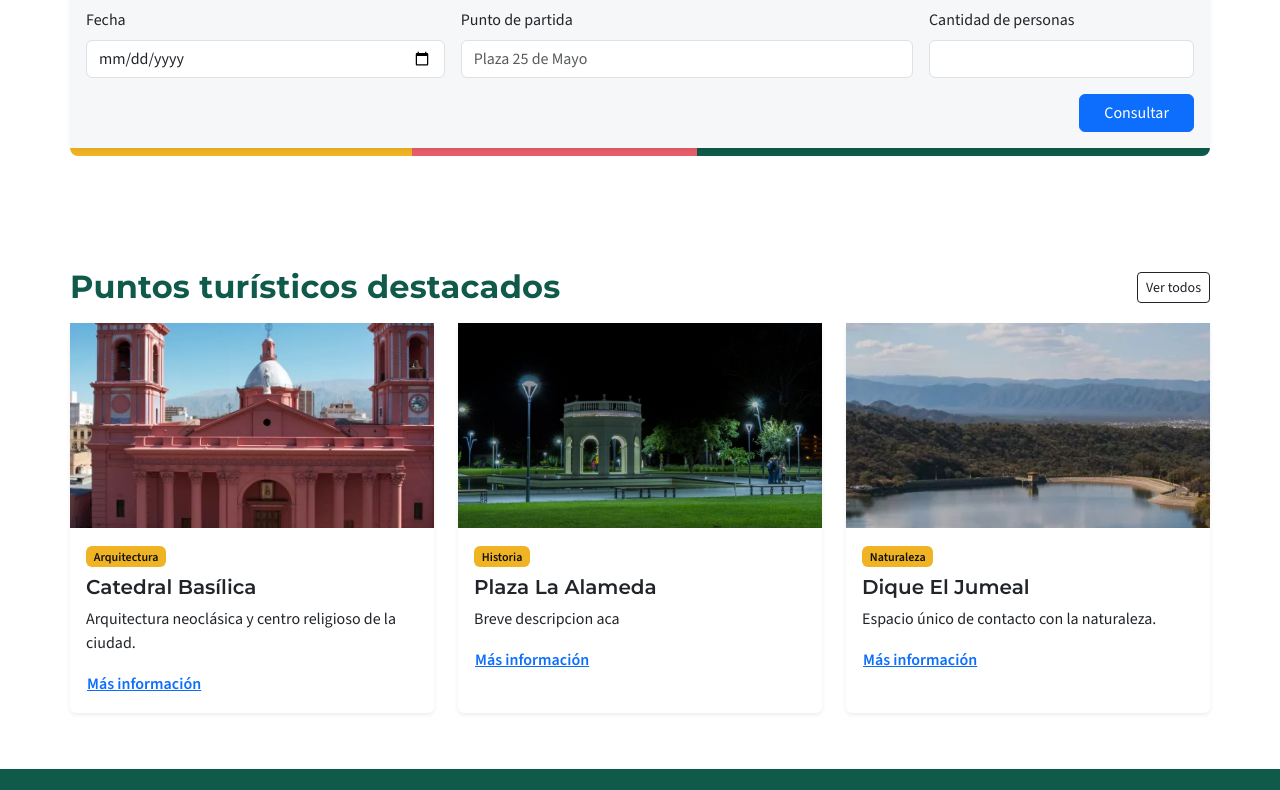
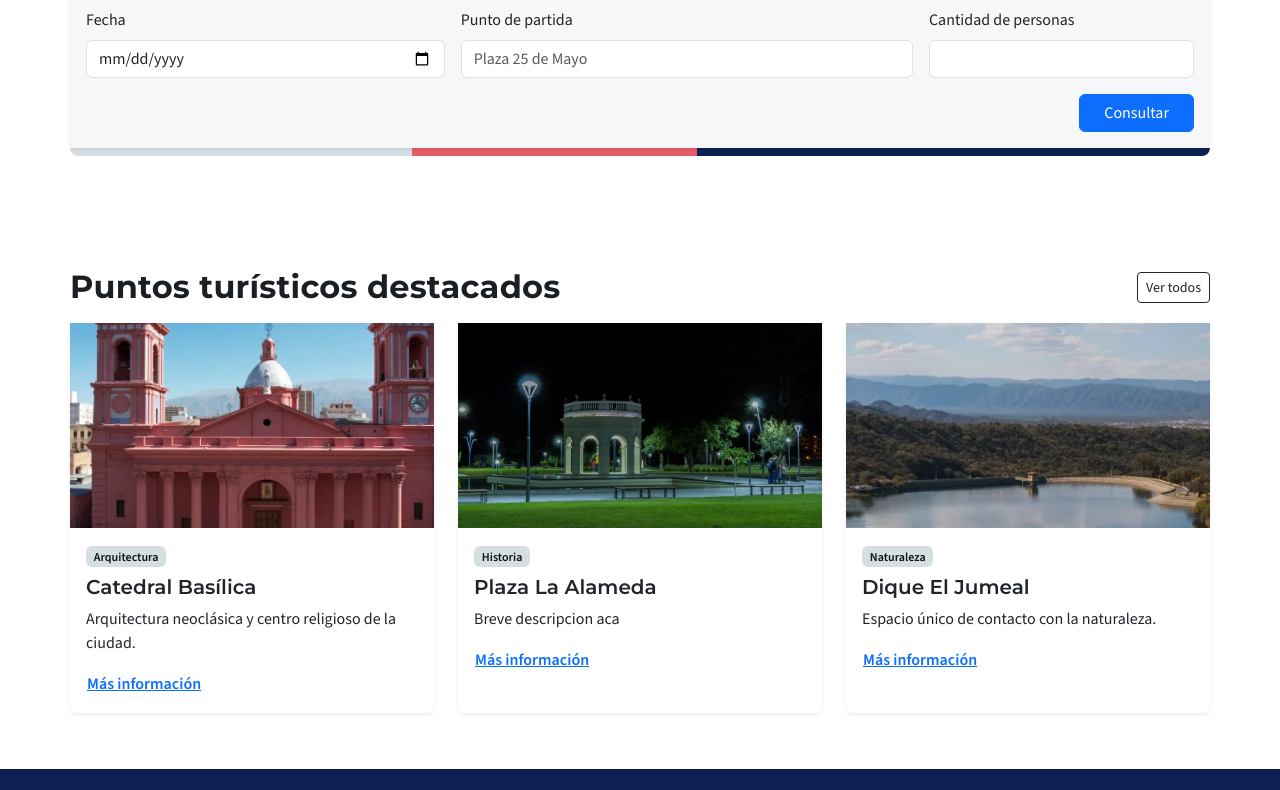
Before and after one commit to PereyraEvelyn/Laboratorio, a plain HTML site: page html/index3.html in a window 1280 px wide. Shown: the part 582-1372 px from the top of the page. Drawn offline with nearby package versions, Linux system fonts and the light colour scheme.

Commit message:
colores cambiados

```diff
--- a/css/estilos3.css
+++ b/css/estilos3.css
@@ -1,10 +1,10 @@
 /* =========================================================
-   PALETA + TIPOGRAFÍA (variables reutilizables)
-   ========================================================= */
+   PALETA + TIPOGRAFÍA (variables reutilizables)#003f72;
+   ========================================================= #9bfab0;  */
 :root{
-  --muni-green: #0f5a4a;     /* barra y títulos */
+  --muni-green: #0E1F53;     /* barra y títulos */
   --muni-green-dark:#0b4035; /* pie inferior */
-  --accent-yellow:#f0b323;   /* acentos/badges/botón */
+  --accent-yellow: #d5dee1; /* acentos/badges/botón */
   --accent-coral: #e85d6a;   /* detalle decorativo */
   --ink: #1b1f24;            /* texto principal */
   --soft: #f6f7f8;           /* fondos de tarjetas */
@@ -76,7 +76,7 @@ h1, h2, h3, .navbar-brand{
 
 /* título de sección con color institucional */
 .section-title{
-  color: var(--muni-green);
+  color: var(--ink);
   letter-spacing:.2px;
 }
 
```
